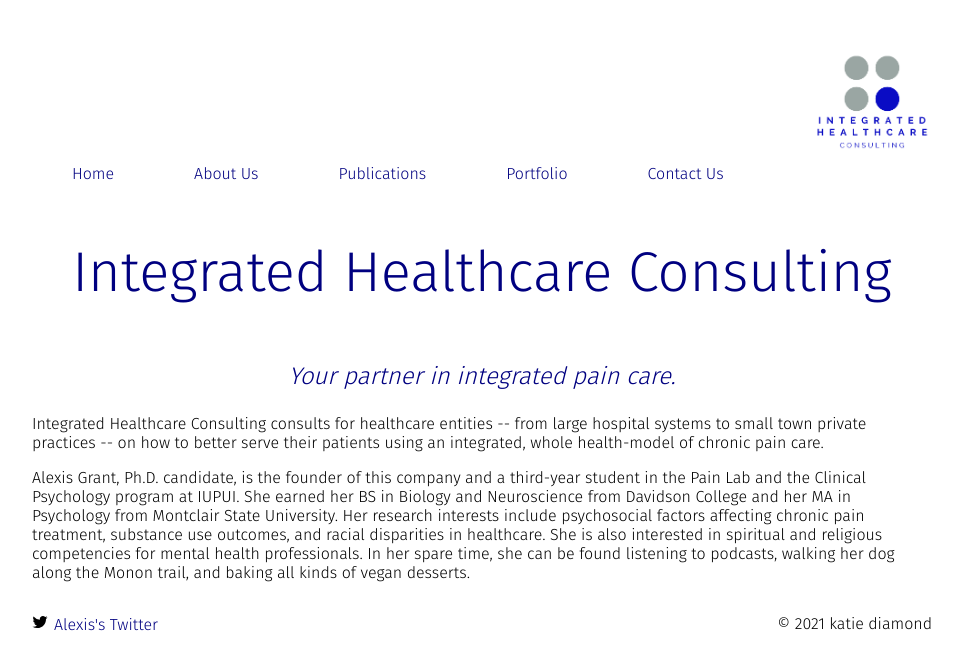
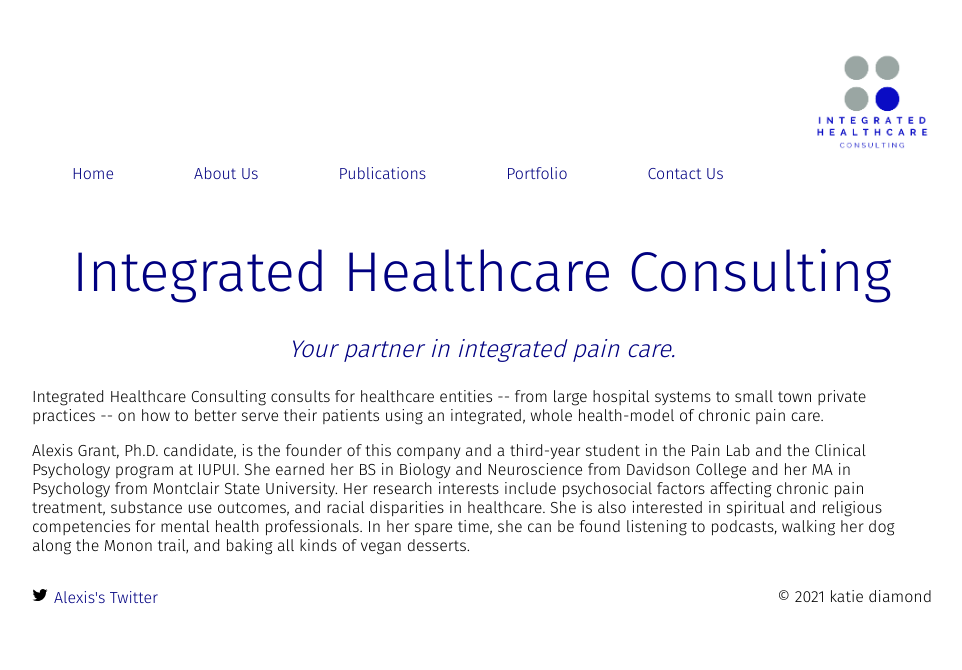
Before and after one commit to integratedhealthconsulting/integratedhealthconsulting.github.io, a plain HTML site: page index.html in a window 1280 px wide. Shown: the whole page, without its empty margins (158-1120 px from the left). Drawn offline with nearby package versions, Linux system fonts and the light colour scheme.

Commit message:
updated IHC p

```diff
--- a/myStyles.css
+++ b/myStyles.css
@@ -233,3 +233,7 @@ footer {
     padding: 2rem;
     overflow: hidden;
 }
+
+#IHC p {
+    height:2.5rem;
+}
```
